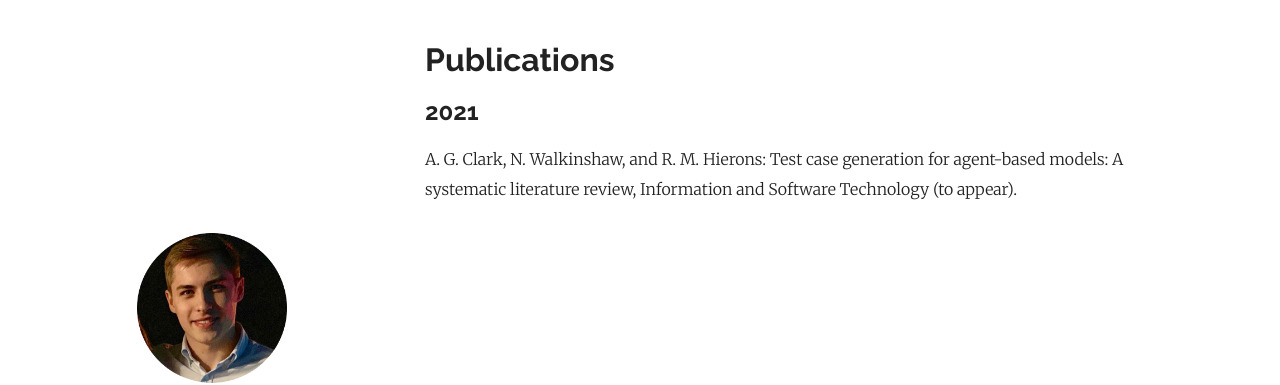
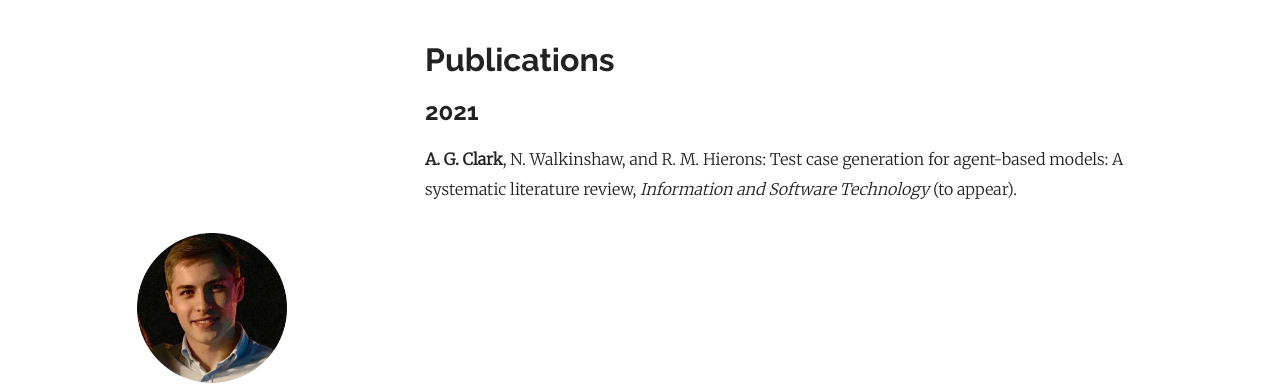
Before and after one commit to AndrewC19/AndrewC19.github.io, a Jekyll site: the page built from publications.md, in a window 1280 px wide. Shown: the top 385 px of the page. Built offline with Jekyll 4.4.1, drawn with Linux system fonts in a browser that asks for light colours.

```diff
--- a/publications.md
+++ b/publications.md
@@ -5,4 +5,4 @@ permalink: /publications/
 ---
 # Publications
 ## 2021
-A. G. Clark, N. Walkinshaw, and R. M. Hierons: Test case generation for agent-based models: A systematic literature review, Information and Software Technology (to appear).
+**A. G. Clark**, N. Walkinshaw, and R. M. Hierons: Test case generation for agent-based models: A systematic literature review, *Information and Software Technology* (to appear).
```
